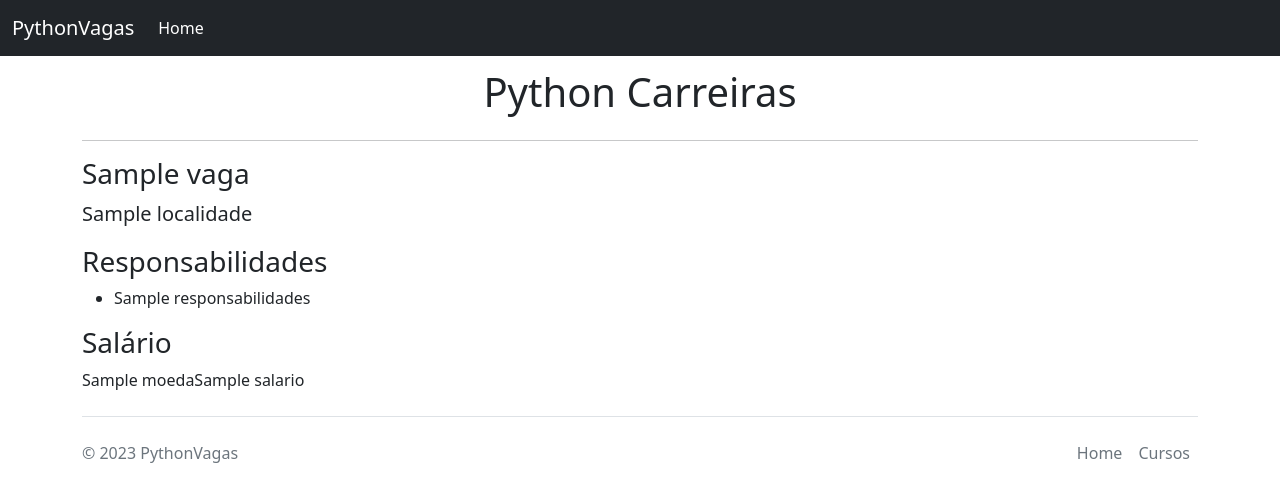
After one commit to rcbmdev/Python-Carreiras-V2, a Flask app: template templates/detalhevaga.html in a window 1280 px wide. The commit adds this page. Shown: the top 502 px of the page. Run offline with Flask 3, Linux system fonts and the light colour scheme; the template is opened without the code that fills it: most values are stand-ins (such as "Sample title", 1, 10 or a date in 2020).

Commit message:
Adicionando página de detalhe de vaga

```diff
--- a/app.py
+++ b/app.py
@@ -1,5 +1,5 @@
 from flask import Flask, render_template, jsonify
-from database import carrega_vagas_db
+from database import carrega_vagas_db, carrega_vaga_db
 
 app = Flask(__name__)
 
@@ -16,5 +16,13 @@ def lista_vagas():
   return jsonify(vagas)
 
 
+@app.route("/vaga/<id>")
+def mostra_vaga(id):
+  vaga = carrega_vaga_db(id)
+  if not vaga:
+    return "Not Found", 404
+  return render_template("detalhevaga.html", vaga=vaga)
+
+
 if __name__ == "__main__":
   app.run(host='0.0.0.0', debug=True)
--- /dev/null
+++ b/templates/detalhevaga.html
@@ -0,0 +1,30 @@
+<!DOCTYPE html>
+<html lang="en">
+<head>
+  <meta charset="UTF-8">
+  <meta http-equiv="X-UA-Compatible" content="IE=edge">
+  <meta name="viewport" content="width=device-width, initial-scale=1.0">
+  <title>{{vaga.titulo}}</title>
+   <link rel="stylesheet" href="https://cdn.jsdelivr.net/npm/bootstrap@5.2.3/dist/css/bootstrap.min.css" integrity="sha384-rbsA2VBKQhggwzxH7pPCaAqO46MgnOM80zW1RWuH61DGLwZJEdK2Kadq2F9CUG65" crossorigin="anonymous">
+</head>
+<body>
+  {% include 'includes/navbar.html' %}
+  <div class="container">
+    <h1 class="text-center mt-2 mb-4">Python Carreiras</h1>
+    <hr>
+    <h3>{{vaga.titulo}}</h3>
+    <p class="lead">{{vaga.localidade}}</p>
+    <h3>Responsabilidades</h3>
+    <ul>
+      {% for linha in vaga.responsabilidades.split(".") %}
+        <li>{{ linha }}</li>
+      {% endfor %}
+    </ul>
+    <h3>Salário</h3>
+    <p>{{vaga.moeda}}{{vaga.salario}}</p>
+  </div>
+
+
+  {% include 'includes/footer.html' %}
+</body>
+</html>
--- a/templates/includes/vagas_item.html
+++ b/templates/includes/vagas_item.html
@@ -13,7 +13,7 @@
     </div>
   </div>
   <div class="col-3">
-      <a href="mailto:someone@yoursite.com?subject=Vaga {{vaga.titulo}}" type="button" class="btn btn-outline-primary">Aplicar</a>
+      <a href="/vaga/{{vaga.id}}" type="button" class="btn btn-outline-primary">Aplicar</a>
 
   </div>
 </div>
```
Also changed, not shown: database.py (+11 -0 lines), 1 other file.
